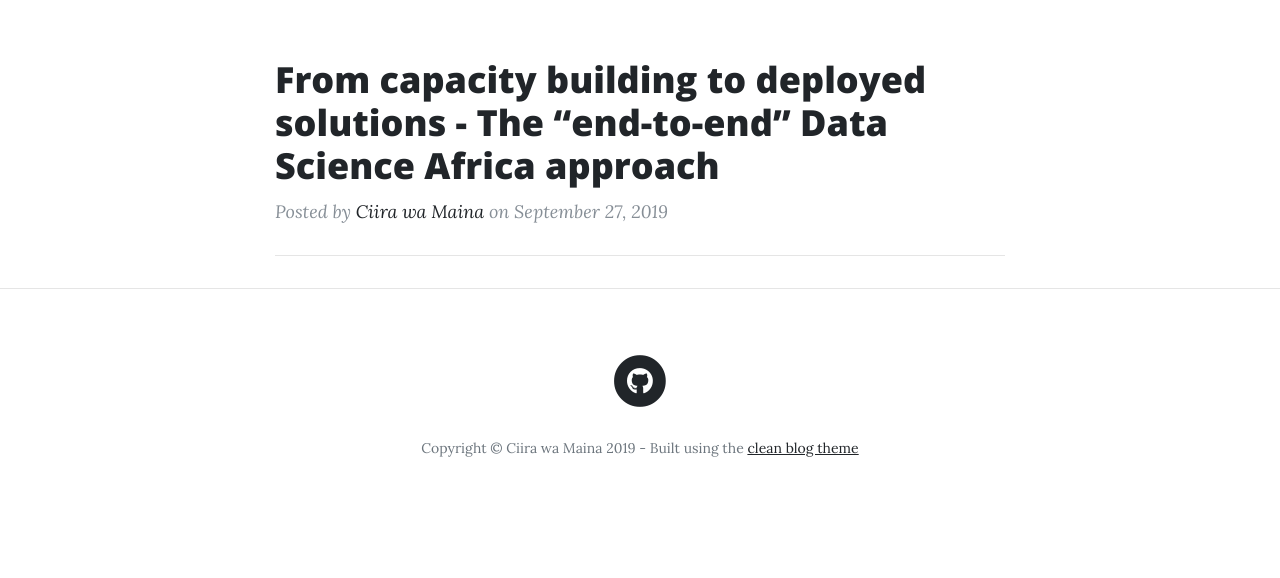
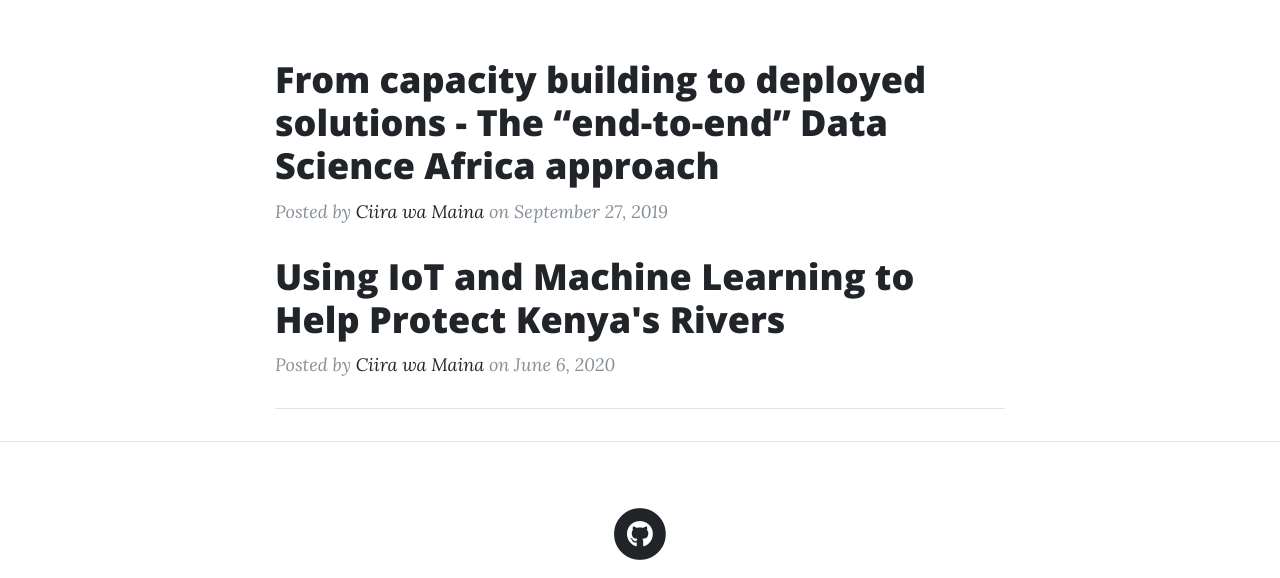
Before and after one commit to ciiram/ciiram.github.io, a website: page blog/blog.html in a window 1280 px wide. Shown: the part 624-1202 px from the top of the page. Before the commit the page ends 1148 px from the top, so only its background shows below. Drawn offline with nearby package versions, Linux system fonts and the light colour scheme.

Commit message:
add new blog post

```diff
--- a/blog/blog.html
+++ b/blog/blog.html
@@ -35,7 +35,7 @@
       <div class="collapse navbar-collapse" id="navbarResponsive">
         <ul class="navbar-nav ml-auto">
           <li class="nav-item">
-            <a class="nav-link" href="index.html">Home</a>
+            <a class="nav-link" href="../index.html">Home</a>
           </li>
         </ul>
       </div>
@@ -69,6 +69,15 @@
           <p class="post-meta">Posted by
             <a href="#">Ciira wa Maina</a>
             on September 27, 2019</p>
+        </div>
+        <div class="post-preview">
+          <a href="2020-06-06-post.html">
+            <h2 class="post-title">
+              Using IoT and Machine Learning to Help Protect Kenya's Rivers</h2>
+          </a>
+          <p class="post-meta">Posted by
+            <a href="#">Ciira wa Maina</a>
+            on June 6, 2020</p>
         </div>
         <hr>
         <!-- Pager -->
```
Also changed, not shown: index.html (+1 -1 lines).
